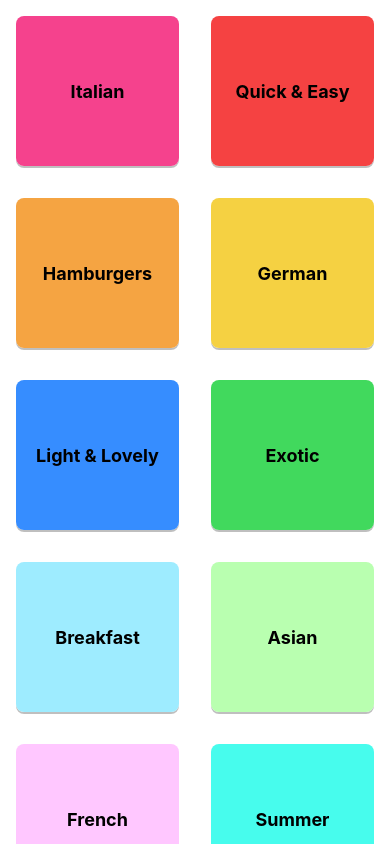
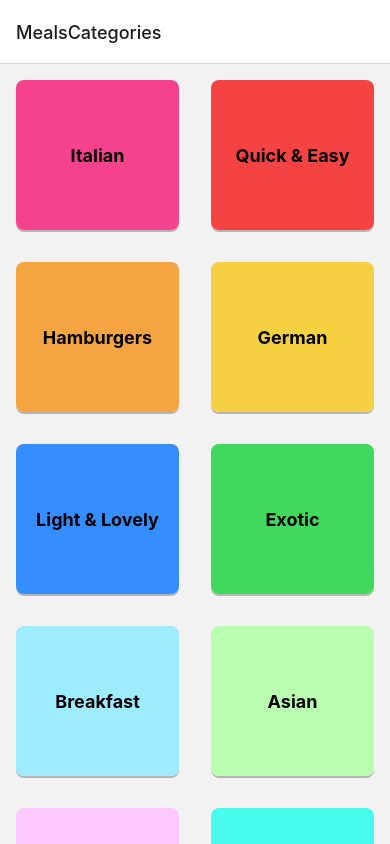
Before and after one commit to ranaawais0303/MealsApp, a React Native app: screen / in a window 390 px wide. Built offline with nearby package versions, Linux system fonts and the light colour scheme.

Commit message:
navigation with stack

```diff
--- a/App.js
+++ b/App.js
@@ -1,12 +1,19 @@
 import { StatusBar } from "expo-status-bar";
 import { StyleSheet } from "react-native";
 import CategoriesScreen from "./screens/CategoriesScreen";
+import { NavigationContainer } from "@react-navigation/native";
+import { createNativeStackNavigator } from "@react-navigation/native-stack";
 
 export default function App() {
+  const Stack = createNativeStackNavigator();
   return (
     <>
-      <StatusBar style="inverted" />
-      <CategoriesScreen />
+      <StatusBar style="auto" />
+      <NavigationContainer>
+        <Stack.Navigator>
+          <Stack.Screen name="MealsCategories" component={CategoriesScreen} />
+        </Stack.Navigator>
+      </NavigationContainer>
     </>
   );
 }
--- a/package.json
+++ b/package.json
@@ -9,10 +9,14 @@
     "web": "expo start --web"
   },
   "dependencies": {
+    "@react-navigation/native": "^6.1.1",
+    "@react-navigation/native-stack": "^6.9.7",
     "expo": "~47.0.8",
     "expo-status-bar": "~1.4.2",
     "react": "18.1.0",
-    "react-native": "0.70.5"
+    "react-native": "0.70.5",
+    "react-native-safe-area-context": "^4.4.1",
+    "react-native-screens": "^3.18.2"
   },
   "devDependencies": {
     "@babel/core": "^7.12.9"
```
Also changed, not shown: 1 other file (tests, documents, lock files or other folders).
